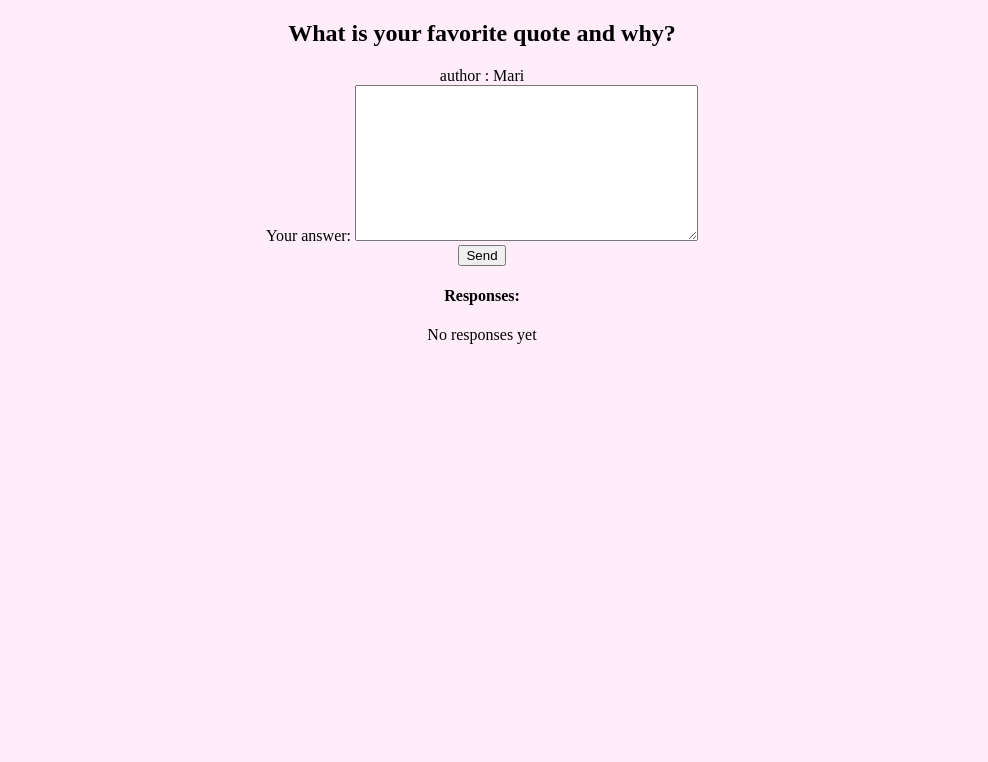
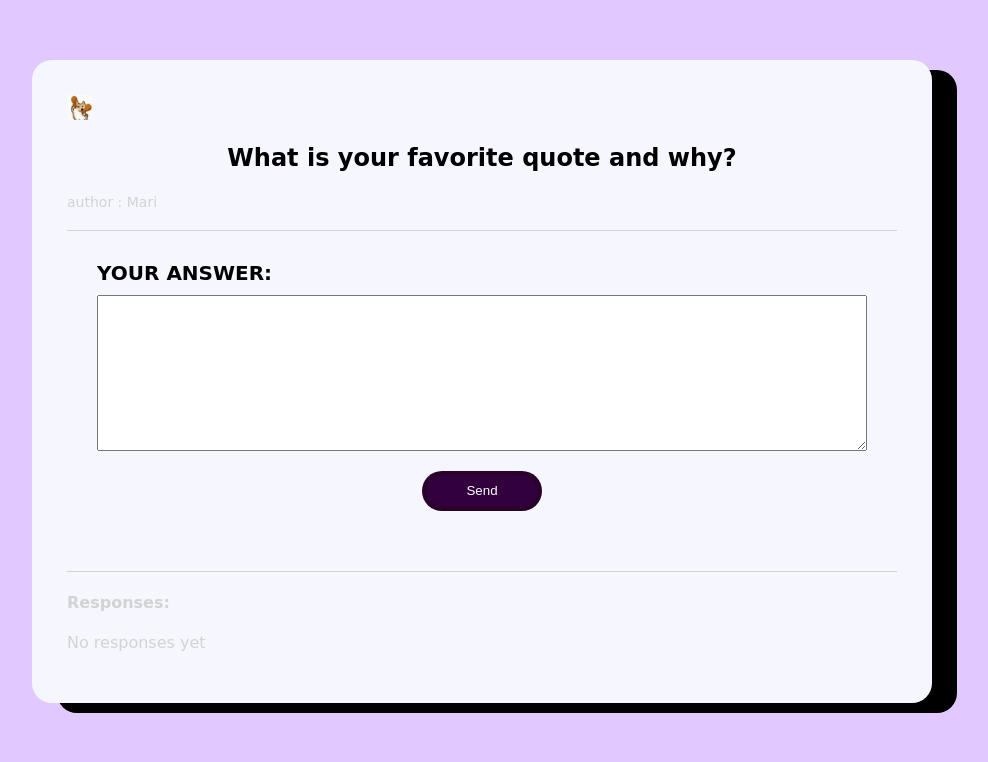
Before and after one commit to Kaurkaur123/Django-question-forum-project, a Django app: page /question/16 in a window 1280 px wide. Shown: the top 762 px of the page, without its empty margins (158-1146 px from the left). Run offline with Django 4.2, Linux system fonts and the light colour scheme; a user stored in the database is signed in; data comes from the database, SQL or seed files in the repository; both versions use the stored data as it was after the commit.

Commit message:
design, html, doggo
AAAAAAAAAAAAAAAAAAAAAAAAAAAAAAAAAAAAAAAAAAAAAAAAAAAAA

```diff
--- a/foorum/foorum/settings.py
+++ b/foorum/foorum/settings.py
@@ -134,3 +134,9 @@ LOGOUT_REDIRECT_URL = "home"
 TEMPLATE_DIRS = (
     os.path.join(SETTINGS_PATH, 'templates'),
 )
+
+STATICFILES_DIRS =(
+         os.path.join(BASE_DIR, 'static'),
+     )
+
+STATIC_ROOT = ''
--- a/foorum/static/css/styles.css
+++ b/foorum/static/css/styles.css
@@ -1 +1,173 @@
-/* see fail ja kõik selles on ühest tutorialist kopeeritud ja see ei ole hetkel kasutuses vist) */
+/*html,
+.top-right {
+    position: absolute;
+    top:36px;
+    right: 40px;
+    font-size: 1.3rem;
+   }
+
+.big-title {
+    position: absolute;
+    top:36px;
+    right: 500px;
+    font-size: 5rem;
+
+}
+*/
+
+html,
+
+body {
+  font-family: "Comic Sans MS", "Comic Sans", cursive;
+  background-color: #e1c8ff;
+}
+
+*, *::after, *::before {
+    box-sizing: border-box;
+  }
+
+a {
+  text-decoration: none;
+}
+
+
+blockquote {
+    border-left: 6px solid lightgray;
+    padding-left: 6px;
+    margin-left: 15px;
+  }
+
+.main {
+  max-width: 900px;
+  margin: 60px auto;
+  padding: 35px;
+  border-radius: 20px;
+  background-color: rgb(246, 247, 254);
+  box-shadow: 25px 10px #000000;
+}
+
+.page {
+    display: flex;
+    flex-direction: column;
+  }
+
+.fieldWrapper {
+  display: flex;
+  flex-direction: column;
+  margin-bottom: 20px;
+}
+
+.fieldWrapper label {
+  font-size: 20px;
+  font-weight: 600;
+  text-transform: uppercase;
+  margin-bottom: 10px;
+}
+
+.fieldWrapper input {
+  margin-bottom: 6px;
+  border: 1px solid lightgray;
+  min-height: 40px;
+}
+
+.submit-button {
+  display: block;
+  width: 120px;
+  height: 40px;
+  border: 5px solid rgba(31, 0, 32, 0.426);
+  border-radius: 20px;
+  background-color: rgb(50, 0, 60);
+  color: white;
+  margin: 0 auto;
+  cursor: pointer;
+}
+
+.question-title {
+  font-weight: 900;
+  margin: 20px auto 0 auto;
+}
+
+.question-body {
+  margin-bottom: 6px;
+}
+
+.question-author {
+  font-size: 14px;
+  color: lightgray;
+}
+
+.responses-container {
+  border-top: 1px solid lightgray;
+  margin-top: 30px;
+}
+
+.responses-container-heading {
+  color: lightgray;
+}
+
+.no-responses-text {
+  color: lightgray;
+}
+
+.response-body {
+  margin: 0;
+}
+
+.response-author {
+  color: lightgray;
+  font-style: italic;
+}
+
+.reply-button {
+  background-color: transparent;
+  border: none;
+  padding: 0;
+  text-transform: lowercase;
+  color: lightgray;
+  cursor: pointer;
+}
+
+.response-form {
+  margin-top: 20px;
+  border-top: 1px solid lightgray;
+  padding: 30px;
+}
+
+.reply-form-container {
+  display: none;
+}
+
+.reply-form-container.enabled {
+  display: block;
+}
+
+.reply-form textarea {
+  width: 100%;
+}
+
+.reply-form-cancel-button {
+  font-weight: 600;
+  color: orange;
+  background-color: transparent;
+  border: none;
+  padding: 4px 12px;
+  cursor: pointer;
+}
+
+.reply-form-submit-button {
+  font-weight: 600;
+  color: white;
+  background-color: orange;
+  border: none;
+  padding: 4px 12px;
+  border-radius: 4px;
+  cursor: pointer;
+}
+
+.big-title {
+    position: absolute;
+    top:10px;
+    right: 650px;
+    font-size: 3.3rem;
+
+}
--- a/foorum/templates/base.html
+++ b/foorum/templates/base.html
@@ -9,10 +9,10 @@
     <script src="{% static 'js/main.js' %}?{% now "U" %}"></script>
     <title></title>
   </head>
-  <body bgcolor="FFEDFA", align="center">
+  <body bgcolor="FFEDFA", >
     <div class="main">
+      <img src="{% static 'doggo.jpg' %} " width="3%">
 
-      <body>
 
     {% block content %}
     {% endblock %}
--- a/foorum/templates/home.html
+++ b/foorum/templates/home.html
@@ -9,6 +9,11 @@
 {% if user.is_authenticated %}
 <p style="font-family: arial ;">Tere {{ user.username }}!</p>
   <p style="font-family: arial ;"><a href="{% url 'logout' %}">Log Out</a></p>
+  <div class="big-title">
+    <p>Questions</p>
+  </div>
+
+
 
 
   {% else %}
--- a/foorum/templates/index.html
+++ b/foorum/templates/index.html
@@ -6,7 +6,7 @@
             <ul>
             {% for question in questions %}
 
-            <li style="font-family: verdana;", align="center"><a href="{% url 'question' question.id %}">{{ question.title }}</a></li>
+            <li style="font-family: verdana;", align="left"><a href="{% url 'question' question.id %}">{{ question.title }}</a></li>
             {% endfor %}
 
             </ul>
--- a/foorum/templates/registration/login.html
+++ b/foorum/templates/registration/login.html
@@ -4,7 +4,7 @@
 
 {% block content %}
 
-<h2>Log In</h2>
+<h3>Log In</h3>
 <form method="post">
   {% csrf_token %}
   {{ form.as_p }}
```
Also changed, not shown: foorum/db.sqlite3, foorum/static/doggo.jpg (added), 1 other file.
